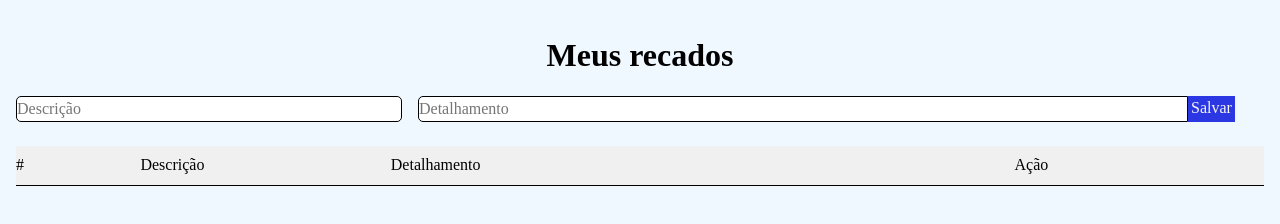
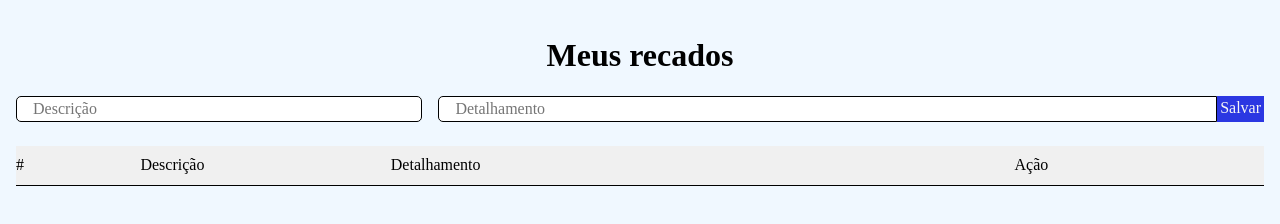
Before and after one commit to laiozago/growdev-Avaliacao-Final-do-Modulo---INTRODUCAO-A-PROGRAMACAO-PARA-WEB, a plain HTML site: page grownotes.html in a window 1280 px wide. Drawn offline with Linux system fonts and the light colour scheme.

Commit message:
:lipstick: melhora no input

```diff
--- a/assets/css/grownotes.css
+++ b/assets/css/grownotes.css
@@ -20,6 +20,8 @@ form {
 form input {
     height: 1.5em;
     border: 1px solid black;
+    padding: 0 1em;
+    caret-color: rgb(43, 55, 226);
 }
 
 form #input-descricao {
```
